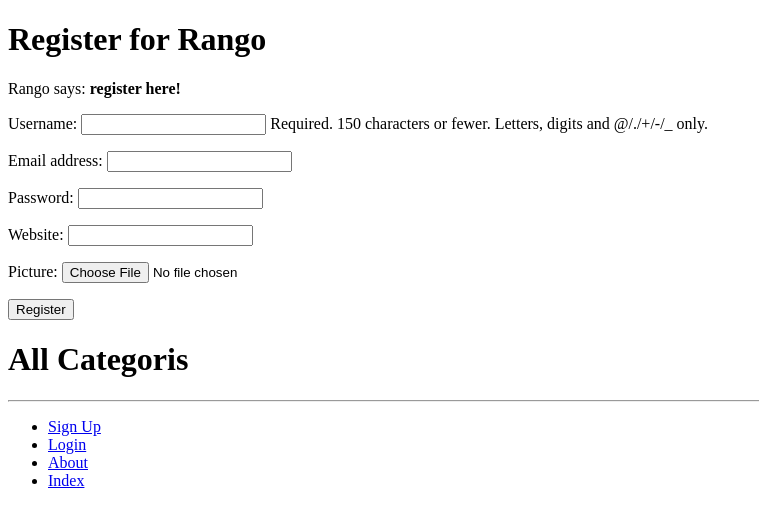
After one commit to anilchoudhary/rango, a Django app: page /rango/register/ in a window 1280 px wide. The commit adds this page. Shown: the top 527 px of the page, without its empty margins (0-759 px from the left). Run offline with Django 3.2, Linux system fonts and the light colour scheme; data that the repository does not hold is empty.

Commit message:
done chapter 9 and its excercises

```diff
--- a/rango/admin.py
+++ b/rango/admin.py
@@ -1,5 +1,6 @@
 from django.contrib import admin
 from rango.models import Category, Page
+from rango.models import UserProfile
 # Register your models here.
 
 
@@ -14,3 +15,4 @@
 
 admin.site.register(Category, CategoryAdmin)
 admin.site.register(Page, PageAdmin)
+admin.site.register(UserProfile)
--- a/rango/forms.py
+++ b/rango/forms.py
@@ -1,5 +1,6 @@
 from django import forms
-from rango.models import Page, Category
+from django.contrib.auth.models import User
+from rango.models import Category, Page, UserProfile
 
 # We could add these forms to views.py, but it makes sense to split them off into their own file.
 
@@ -36,3 +37,17 @@
             cleaned_data['url'] = url
 
         return cleaned_data
+
+
+class UserForm(forms.ModelForm):
+    password = forms.CharField(widget=forms.PasswordInput())
+
+    class Meta:
+        model = User
+        fields = ('username', 'email', 'password')
+
+
+class UserProfileForm(forms.ModelForm):
+    class Meta:
+        model = UserProfile
+        fields = ('website', 'picture')
--- a/rango/models.py
+++ b/rango/models.py
@@ -1,5 +1,6 @@
 from django.db import models
 from django.template.defaultfilters import slugify
+from django.contrib.auth.models import User
 
 
 class Category(models.Model):
@@ -32,3 +33,16 @@
 
     def __str__(self):
         return self.title
+
+
+class UserProfile(models.Model):
+    # This line is required. Links UserProfile to a User model instance.
+    user = models.OneToOneField(User, on_delete=models.CASCADE)
+# The additional attributes we wish to include.
+    website = models.URLField(blank=True)
+    picture = models.ImageField(upload_to='profile_images', blank=True)
+# Override the __unicode__() method to return out something meaningful!
+# Remember if you use Python 2.7.x, define __unicode__ too!
+
+    def __str__(self):
+        return self.user.username
--- a/rango/urls.py
+++ b/rango/urls.py
@@ -11,4 +11,8 @@
     path('add_category/', views.add_category, name="add_category"),
     path('category/<slug:category_name_slug>/add_page/',
          views.add_page, name="add_page"),
+    path('register/', views.register, name='register'),
+    path('login/', views.user_login, name='login'),
+    path('restricted/', views.restricted, name='restricted'),
+    path('logout/', views.user_logout, name='logout'),
 ]
--- a/rango/views.py
+++ b/rango/views.py
@@ -1,11 +1,11 @@
-from django.shortcuts import render
+from django.shortcuts import render, redirect
 from django.http import HttpResponse
-from rango.models import Category
-from rango.models import Page
-from rango.forms import CategoryForm
-from django.shortcuts import redirect
 from django.urls import reverse
-from rango.forms import PageForm
+from django.contrib.auth import authenticate, login, logout
+from django.contrib.auth.decorators import login_required
+from rango.models import Category, Page
+from rango.forms import CategoryForm, PageForm, UserForm, UserProfileForm
+# from django_bcrypt import Bcrypt
 
 
 def index(request):
@@ -41,7 +41,7 @@
 
     return render(request, 'rango/category.html', context=context_dict)
 
-
+@login_required
 def add_category(request):
     form = CategoryForm()
 
@@ -56,7 +56,7 @@
 
     return render(request, 'rango/add_category.html', {'form': form})
 
-
+@login_required
 def add_page(request, category_name_slug):
     try:
         category = Category.objects.get(slug=category_name_slug)
@@ -86,3 +86,63 @@
 
     context_dict = {'form': form, 'category': category}
     return render(request, 'rango/add_page.html', context=context_dict)
+
+
+def register(request):
+    registered = False
+
+    if request.method == 'POST':
+        user_form = UserForm(request.POST)
+        profile_form = UserProfileForm(request.POST)
+
+        if user_form.is_valid() and profile_form.is_valid():
+            user = user_form.save()
+            user.set_password(user.password)
+            user.save()
+
+            profile = profile_form.save(commit=False)
+            profile.user = user
+
+            if 'picture' in request.FILES:
+                profile.picture = request.FILES['picture']
+
+            profile.save()
+            registered = True
+        else:
+            print(user_form.errors, profile_form.errors)
+    else:
+        user_form = UserForm()
+        profile_form = UserProfileForm()
+
+    return render(request, 'rango/register.html', context={'user_form': user_form, 'profile_form': profile_form, 'registered': registered})
+
+
+def user_login(request):
+    if request.method == 'POST':
+        username = request.POST.get('username')
+        password = request.POST.get('password')
+
+        user = authenticate(username=username, password=password)
+
+        if user:
+            if user.is_active:
+                login(request, user)
+                return redirect(reverse('rango:index'))
+            else:
+                return HttpResponse("Your Rango account is disabled.")
+        else:
+            print(f"Invalid login details: {username}, {password}")
+            return HttpResponse("Invalid login details supplied.")
+    else:
+        return render(request, 'rango/login.html')
+
+
+@login_required
+def restricted(request):
+    return render(request, 'rango/restricted.html')
+
+
+@login_required
+def user_logout(request):
+    logout(request)
+    return redirect(reverse('rango:index'))
--- a/templates/rango/base.html
+++ b/templates/rango/base.html
@@ -11,20 +11,29 @@
 		</title>
 	</head>
 	<body>
+
+
+		<div>
+			{% block body_block %}
+			{% endblock %}
 			<div>
 				<h1>All Categoris</h1>
 				{% block sidebar_block %}
 					{% get_category_list category %}
 				{% endblock %}
 			</div>
+			<hr>
 
 	        <div>
-			{% block body_block %}
-			{% endblock %}
-			<hr>
-			<div>
 	            <ul>
-					<li><a href="{% url 'rango:add_category' %}">Add New Category</a></li>
+	            {% if user.is_authenticated %}
+	                <li><a href="{% url 'rango:restricted' %}">Restricted Page</a></li>
+	                <li><a href="{% url 'rango:logout' %}">Logout</a></li>
+	                <li><a href="{% url 'rango:add_category' %}">Add a New Category</a></li>
+	            {% else %}
+	                <li><a href="{% url 'rango:register' %}">Sign Up</a></li>
+	                <li><a href="{% url 'rango:login' %}">Login</a></li>
+	            {% endif %}
 	                <li><a href="{% url 'rango:about' %}">About</a></li>
 	                <li><a href="{% url 'rango:index' %}">Index</a></li>
 	            </ul>
--- /dev/null
+++ b/templates/rango/register.html
@@ -0,0 +1,20 @@
+{% extends 'rango/base.html' %}
+{% load static %}
+{% block title_block %}
+	Register
+{% endblock %}
+{% block body_block %}
+	<h1>Register for Rango</h1>
+	{% if registered %}
+		Rango says: <strong>thank you for registering!</strong>
+		<a href="{% url 'rango:index' %}">Return to the homepage.</a><br />
+	{% else %}
+		Rango says: <strong>register here!</strong><br />
+		<form id="user_form" method="post" action="{% url 'rango:register' %}" enctype="multipart/form-data">
+			{% csrf_token %}
+			{{ user_form.as_p }}
+			{{ profile_form.as_p }}
+			<input type="submit" name="submit" value="Register" />
+		</form>
+	{% endif %}
+{% endblock %}
```
Also changed, not shown: rango_project/settings.py (+7 -0 lines), templates/rango/index.html (+9 -0 lines), templates/rango/login.html (added, +16 -0 lines), templates/rango/restricted.html (added, +9 -0 lines), media/profile_images/aq.jpg (added), rango/migrations/0006_userprofile.py (added), 1 other file. Lines whose indentation alone changed are shown as unchanged.
